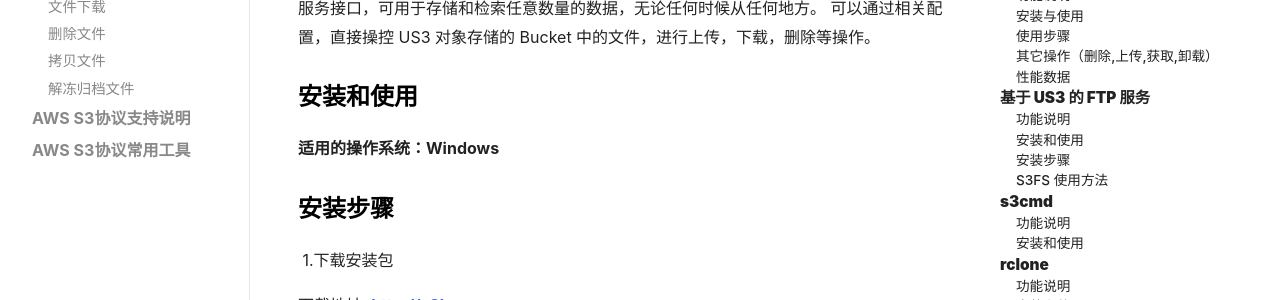
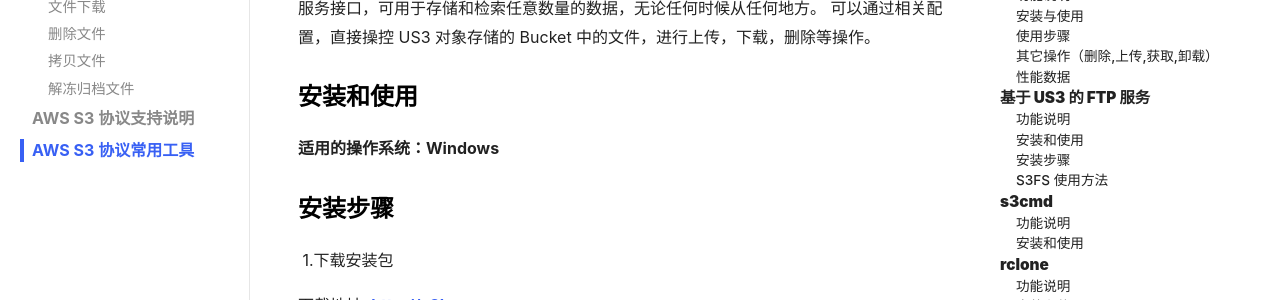
Before and after one commit to ucloud-us3/ucloud-us3.github.io, a Jekyll site: the page built from collections/_js-sdk/S3协议常用工具.md, in a window 1280 px wide. Shown: the part 414-714 px from the top of the page. Built offline with Jekyll 4.4.1, drawn with Linux system fonts in a browser that asks for light colours; nearby versions of some CDN libraries; comment, search, counter and statistics services are not loaded; part of the change alters nothing that is shown.

```diff
--- a/_data/navigation.yml
+++ b/_data/navigation.yml
@@ -301,9 +301,9 @@ js-sdk:
           - title:  解冻归档文件
             url:    /js-sdk/解冻归档文件.html
 
-      - title: AWS S3协议支持说明
+      - title: AWS S3 协议支持说明
         url: /js-sdk/S3协议支持说明.html
-      - title: AWS S3协议常用工具
+      - title: AWS S3 协议常用工具
         url: /js-sdk/S3协议常用工具.html
 
 
@@ -342,7 +342,7 @@ node.js-sdk:
             url:    /node.js-sdk/拷贝文件.html
           - title:  解冻归档文件
             url:    /node.js-sdk/解冻归档文件.html
-      - title: AWS S3协议支持说明
+      - title: AWS S3 协议支持说明
         url: /node.js-sdk/S3协议支持说明.html
-      - title: AWS S3协议常用工具
+      - title: AWS S3 协议常用工具
         url: /node.js-sdk/S3协议常用工具.html
```
